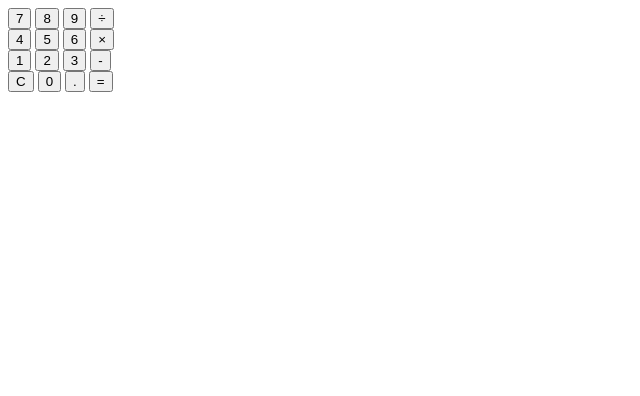
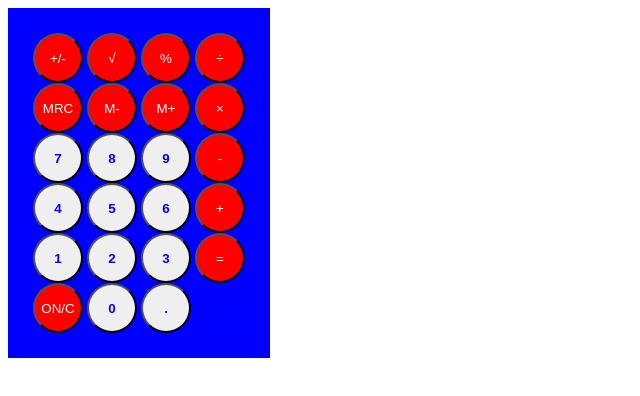
Before and after one commit to ChristopherBenner/jscalculator, a plain HTML site: page index.html in a window 1280 px wide. Shown: the whole page, without its empty margins (0-640 px from the left). Drawn offline with Linux system fonts and the light colour scheme.

Commit message:
Changed the layout, added styling, working number buttons

```diff
--- a/calculator.js
+++ b/calculator.js
@@ -0,0 +1,17 @@
+let displayDigit = function(digit){
+    let currentNumber = document.getElementById('display').textContent;
+    if (currentNumber == 0){
+        currentNumber = String(digit);
+    } else {
+        currentNumber += String(digit);
+    }
+    document.getElementById('display').textContent = currentNumber;
+}
+
+numbers = document.querySelectorAll('.number');
+numbers.forEach(number => {
+    number.addEventListener('click',() => {
+        displayDigit(number.value);
+    });
+    //displayDigit(this.value);
+});
--- a/index.html
+++ b/index.html
@@ -10,28 +10,39 @@
         <div class="container">
             <div id="display"></div>
             <div class="row">
-                <button class="number" id="num7">7</button>
-                <button class="number" id="num8">8</button>
-                <button class="number" id="num9">9</button>
+                <button class="operator" id="plusMinus">+/-</button>
+                <button class="operator" id="sqrt">&#8730</button>
+                <button class="operator" id="percent">%</button>
                 <button class="operator" id="divide">&#247</button>
             </div>
             <div class="row">
-                <button class="number" id="num4">4</button>
-                <button class="number" id="num5">5</button>
-                <button class="number" id="num6">6</button>
+                <button class="operator" id="recall">MRC</button>
+                <button class="operator" id="memMinus">M-</button>
+                <button class="operator" id="memPlus">M+</button>
                 <button class="operator" id="multiply">&#215</button>
             </div>
             <div class="row">
-                <button class="number" id="num1">1</button>
-                <button class="number" id="num2">2</button>
-                <button class="number" id="num3">3</button>
+                <button class="number" id="num7" value="7">7</button>
+                <button class="number" id="num8" value="8">8</button>
+                <button class="number" id="num9" value="9">9</button>
                 <button class="operator" id="subtract">-</button>
             </div>
             <div class="row">
-                <button class="operator" id="clear">C</button>
-                <button class="number" id="num0">0</button>
-                <button class="number" id="decimal">.</button>
-                <button class="operator" id="equal">=</button>
+                <button class="number" id="num4" value="4">4</button>
+                <button class="number" id="num5" value="5">5</button>
+                <button class="number" id="num6" value="6">6</button>
+                <button class="operator" id="add">+</button>
+            </div>
+            <div class="row">
+                <button class="number" id="num1" value="1">1</button>
+                <button class="number" id="num2" value="2">2</button>
+                <button class="number" id="num3" value="3">3</button>
+                <button class="operator" id="equals">=</button>
+            </div>
+            <div class="row">
+                <button class="operator" id="clear">ON/C</button>
+                <button class="number" id="num0" value="0">0</button>
+                <button class="number" id="decimal" value=".">.</button>
             </div>
         </div>
     </body>
--- a/styles.css
+++ b/styles.css
@@ -0,0 +1,26 @@
+.container {
+    background-color: blue;
+    display: flex;
+    flex-direction: column;
+    justify-content: center;
+    align-items: start;
+    /*width: 250px;
+    height: 350px;*/
+    width: fit-content;
+    padding: 25px;
+}
+button {
+    height: 50px;
+    width: 50px;
+    border-radius: 50%;
+}
+
+.operator {
+    color: white;
+    background-color: red;
+}
+
+.number {
+    color: blue;
+    font-weight: 700;
+}
```
